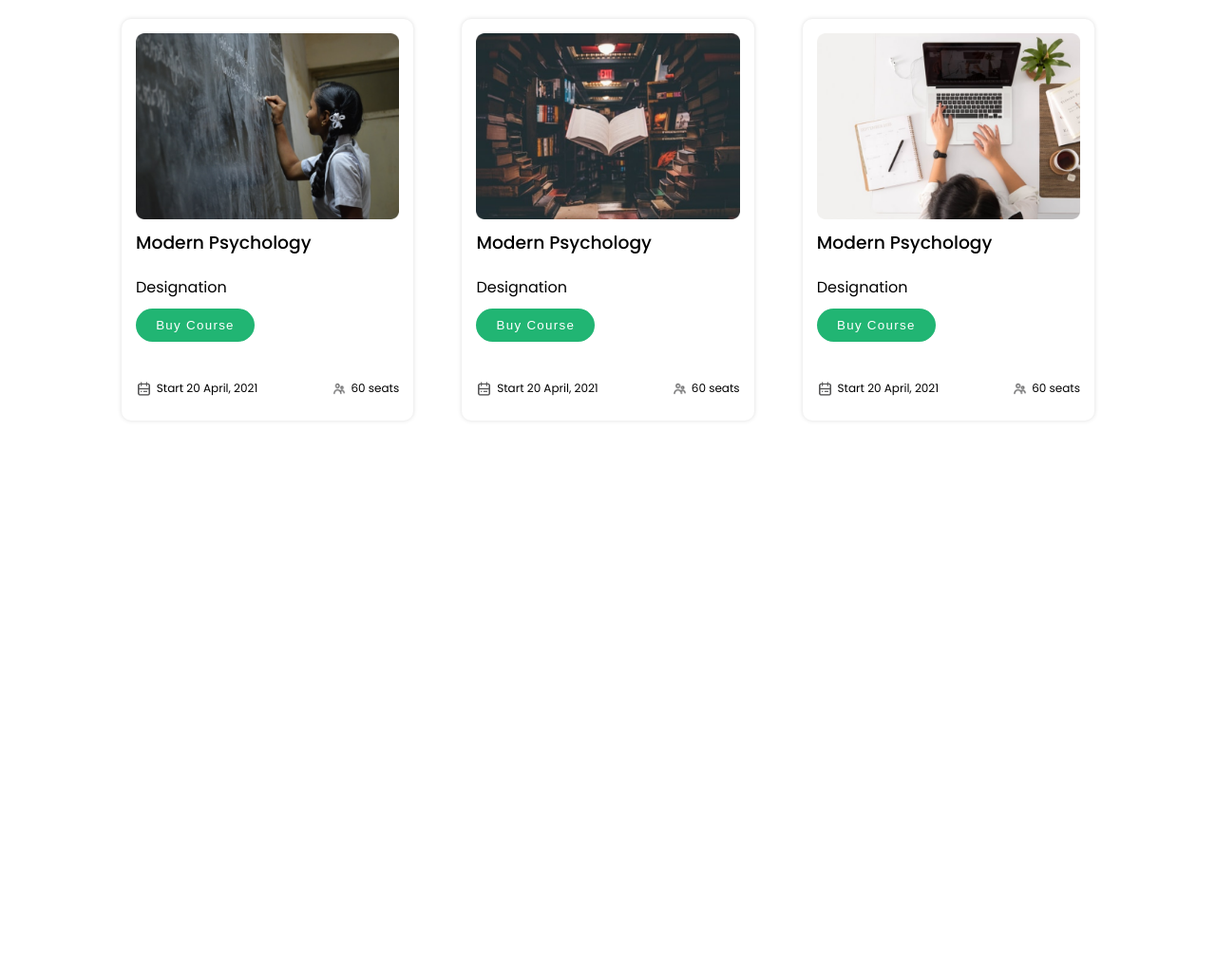
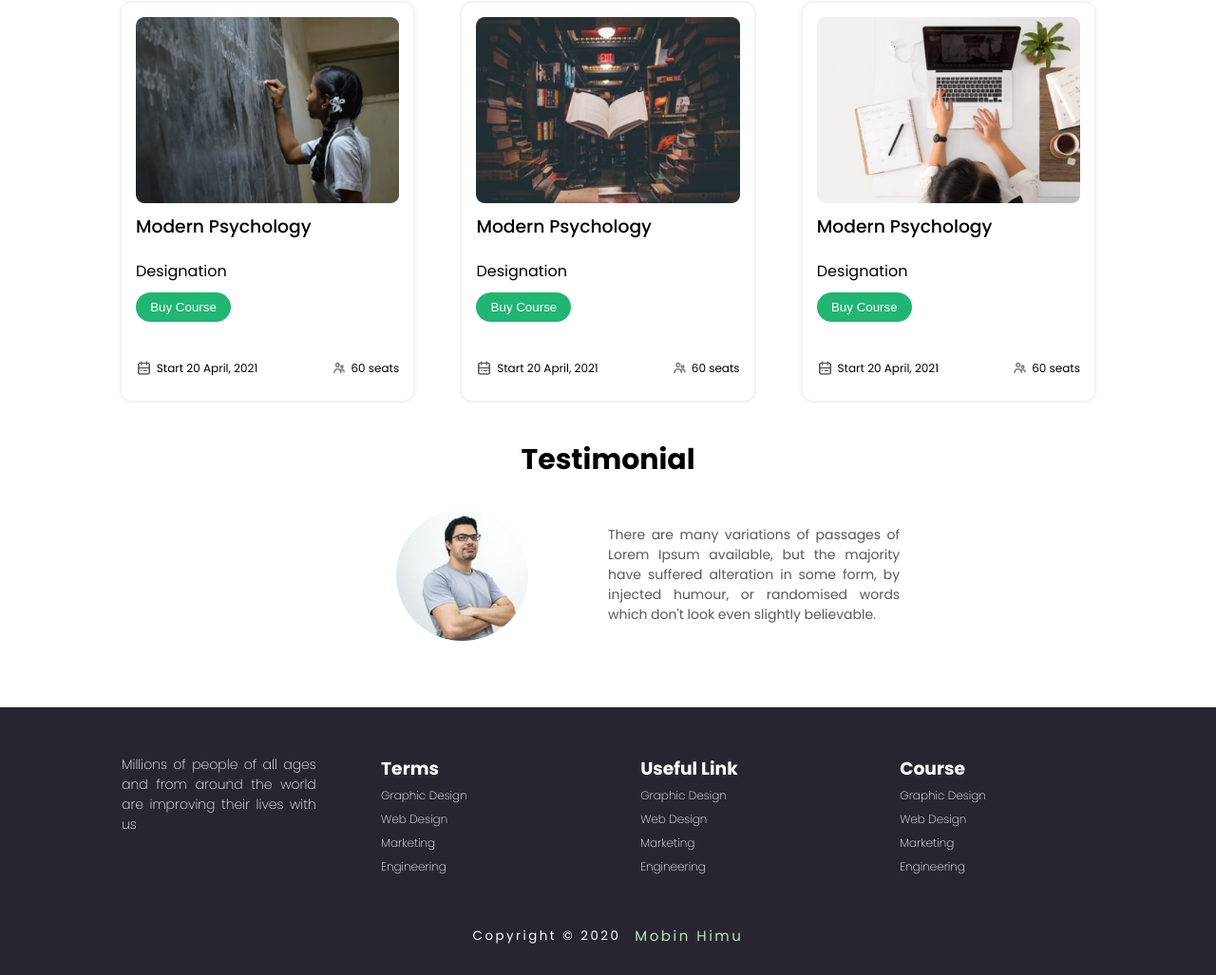
Before and after one commit to mobinhimu/e-school, a plain HTML site: page index.html in a window 1280 px wide. Shown: the part 758-1785 px from the top of the page at 95% size. Before the commit the page ends 1241 px from the top, so only its background shows below. Drawn offline with Linux system fonts and the light colour scheme.

Commit message:
Everything is done

```diff
--- a/css/desktop.css
+++ b/css/desktop.css
@@ -1,46 +1,49 @@
 @media only screen and (min-width: 992px) {
-  p {
-    font-size: 16px;
-  }
-  /* This is header section start */
   #menu {
     display: none;
   }
-  .navList {
+  .nav ul {
     display: block;
-    position: static;
+  }
+  ul.navList {
+    list-style-type: none;
     display: flex;
-    gap: 30px;
-    background-color: transparent;
-    padding: 0px;
+    gap: 35px;
   }
-  .praimaryBtn {
-    padding: 13px 30px;
+  ul.navList a {
+    color: black;
+    font-weight: 500;
   }
-  /* This is header section end */
-  /* This is ready to learn section start */
-  .learn h1 {
-    font-size: 40px;
-    line-height: 1.1;
-    padding-bottom: 10px;
+
+  button.praimaryBtn.sing {
+    padding: 10px 10px;
+    width: 105px;
+    border: none;
+    border-radius: 50px;
+    color: white;
+    background-color: #21b573;
+    font-weight: 700;
+    letter-spacing: 1.1px;
+    cursor: pointer;
   }
-  /* This is ready to learn section End */
   .singleBook {
-    width: 22%;
-  }
-  /* This is our Online Course section start */
-  .courseWrap {
-    display: flex;
-    flex-flow: row wrap;
-    justify-content: space-between;
+    width: 21%;
   }
   .card {
     width: 30%;
   }
-  .lastCard {
-    position: relative;
+
+  .card.lastCard {
     left: 0%;
     transform: translate(0%, 0%);
   }
-  /* This is our Online Course section end */
+  .testimonial {
+    width: 30%;
+  }
+  .singleFoot {
+    width: 20%;
+  }
+  .singleFoot {
+    justify-content: flex-start;
+  }
 }
--- a/css/style.css
+++ b/css/style.css
@@ -25,49 +25,32 @@ section {
 header {
   background-color: #f0fff0;
 }
-
+.navWrap {
+  padding: 10px 0px;
+  display: flex;
+  justify-content: space-between;
+  align-items: center;
+}
 #menu {
   display: block;
   font-size: 20px;
-  cursor: pointer;
 }
-.navList {
-  list-style-type: none;
+.nav ul {
   display: none;
-  position: absolute;
-  top: 100%;
-  left: -8%;
-  padding: 40px;
-  text-align: center;
-  background-color: #ddd;
-  width: 120%;
-}
-
-.navList li a {
-  display: inline-block;
-  color: black;
-  font-weight: 500;
-  padding: 10px 0px;
-}
-
-.praimaryBtn {
-  background-color: #21b573;
-  border: none;
-  padding: 10px 30px;
-  color: white;
-  border-radius: 50px;
-  font-weight: 500;
-  letter-spacing: 1.3px;
-  cursor: pointer;
-}
-.navWrap {
-  display: flex;
-  align-items: center;
-  padding: 10px 0px;
-  position: relative;
 }
 .nav img {
-  width: 35%;
+  max-width: 35%;
+}
+button.praimaryBtn.sing {
+  padding: 10px 10px;
+  width: 105px;
+  border: none;
+  border-radius: 50px;
+  color: white;
+  background-color: #21b573;
+  font-weight: 700;
+  letter-spacing: 1.1px;
+  cursor: pointer;
 }
 /* This is header section end */
 /* This is ready to learn section start */
@@ -162,9 +145,14 @@ header {
   padding: 10px 0px;
 }
 .buyCourse {
-  max-width: 125px;
+  max-width: 100px;
   margin-bottom: 30px;
-  padding: 10px 0px !important;
+  padding: 8px 0px;
+  background-color: #21b573;
+  border: none;
+  color: white;
+  border-radius: 50px;
+  cursor: pointer;
 }
 .info {
   display: flex;
@@ -193,3 +181,81 @@ header {
   transform: translate(-50%, 0%);
 }
 /* This is our Online Course section end */
+/* This is our Testimonial section start */
+.testimonialWrap {
+  display: flex;
+  flex-direction: column;
+}
+
+.testimonial {
+  width: 100%;
+  display: flex;
+  align-items: center;
+  justify-content: center;
+  padding-bottom: 30px;
+}
+.testimonial img {
+  width: 40%;
+}
+.testimonial p {
+  text-align: justify;
+}
+/* This is our Testimonial section end */
+/* This is footer section start */
+footer {
+  background-color: #282531;
+}
+.footerWrap {
+  padding: 50px 0px;
+  display: flex;
+  flex-flow: column wrap;
+}
+.footerWrap {
+  padding: 50px 0px;
+  display: flex;
+  flex-flow: column wrap;
+  gap: 30px;
+}
+
+.singleFoot span {
+  font-size: 14px;
+  font-weight: 300;
+}
+
+.singleFoot {
+  color: white;
+  width: 100%;
+}
+
+.singleFoot span {
+  font-size: 14px;
+  font-weight: 200;
+  text-align: justify;
+}
+
+.singleFoot a {
+  color: white;
+  font-size: 12px;
+  font-weight: 200;
+}
+.singleFoot a:hover {
+  font-weight: 300;
+}
+.singleFoot ul {
+  list-style-type: none;
+}
+
+/* This is footer section end */
+small {
+  display: flex;
+  justify-content: center;
+  align-items: center;
+  padding-bottom: 30px;
+  color: white;
+  letter-spacing: 2.5px;
+}
+small a {
+  padding-left: 15px;
+  font-size: 15px;
+  color: #b8e6b8;
+}
--- a/css/tab.css
+++ b/css/tab.css
@@ -3,17 +3,13 @@
     width: 80%;
   }
   /* This is header section start */
-  .navList {
-    top: 100%;
-    width: 130%;
-    left: -15%;
-  }
   #menu {
     font-size: 25px;
   }
   .nav img {
-    width: 25%;
+    max-width: 20%;
   }
+
   /* This is header section end */
   /* This is ready to learn section start */
   .learnWrap {
@@ -48,4 +44,29 @@
     width: 47%;
   }
   /* This is our Online Course section end */
+  /* This is our Testimonial section start */
+  .testimonial {
+    width: 45%;
+    /* justify-content: flex-start; */
+  }
+  .testimonial img {
+    width: 45%;
+  }
+  .testimonialWrap {
+    flex-direction: row;
+    justify-content: center;
+  }
+  /* This is our Testimonial section end */
+  /* This is footer section start */
+  .singleFoot {
+    width: 35%;
+    display: flex;
+    flex-flow: column wrap;
+    justify-content: center;
+  }
+  .footerWrap {
+    flex-direction: row;
+    justify-content: space-between;
+  }
+  /* This is footer section end */
 }
--- a/index.html
+++ b/index.html
@@ -149,10 +149,78 @@
         </div>
       </section>
       <!-- This is our Online Course section end -->
+      <!-- This is our Testimonial section start -->
+      <section id="testimonial">
+        <div class="container">
+          <div class="courseHeader">
+            <h1>Testimonial</h1>
+          </div>
+          <div class="testimonialWrap">
+            <div class="testimonial">
+              <img src="photos/man.png" alt="" />
+            </div>
+            <div class="testimonial">
+              <p>
+                There are many variations of passages of Lorem Ipsum available,
+                but the majority have suffered alteration in some form, by
+                injected humour, or randomised words which don't look even
+                slightly believable.
+              </p>
+            </div>
+          </div>
+        </div>
+      </section>
+      <!-- This is our Testimonial section end -->
     </main>
     <!-- This is main section end -->
     <!-- This is footer section start -->
-    <footer></footer>
+    <footer>
+      <div class="container">
+        <div class="footerWrap">
+          <div class="singleFoot">
+            <span>
+              Millions of people of all ages and from around the world are
+              improving their lives with us
+            </span>
+          </div>
+          <div class="singleFoot">
+            <h3>Terms</h3>
+            <ul>
+              <li><a href="#">Graphic Design</a></li>
+              <li><a href="#">Web Design</a></li>
+              <li><a href="#"> Marketing</a></li>
+              <li><a href="#">Engineering</a></li>
+            </ul>
+          </div>
+
+          <div class="singleFoot">
+            <h3>Useful Link</h3>
+            <ul>
+              <li><a href="#">Graphic Design</a></li>
+              <li><a href="#">Web Design</a></li>
+              <li><a href="#"> Marketing</a></li>
+              <li><a href="#">Engineering</a></li>
+            </ul>
+          </div>
+
+          <div class="singleFoot">
+            <h3>Course</h3>
+            <ul>
+              <li><a href="#">Graphic Design</a></li>
+              <li><a href="#">Web Design</a></li>
+              <li><a href="#"> Marketing</a></li>
+              <li><a href="#">Engineering</a></li>
+            </ul>
+          </div>
+        </div>
+        <small>
+          Copyright &copy; 2020
+          <a href="http://facebook.com/sdmmonin" target="_blank"
+            >Mobin Himu</a
+          ></small
+        >
+      </div>
+    </footer>
     <!-- This is footer section end -->
   </body>
 </html>
```
